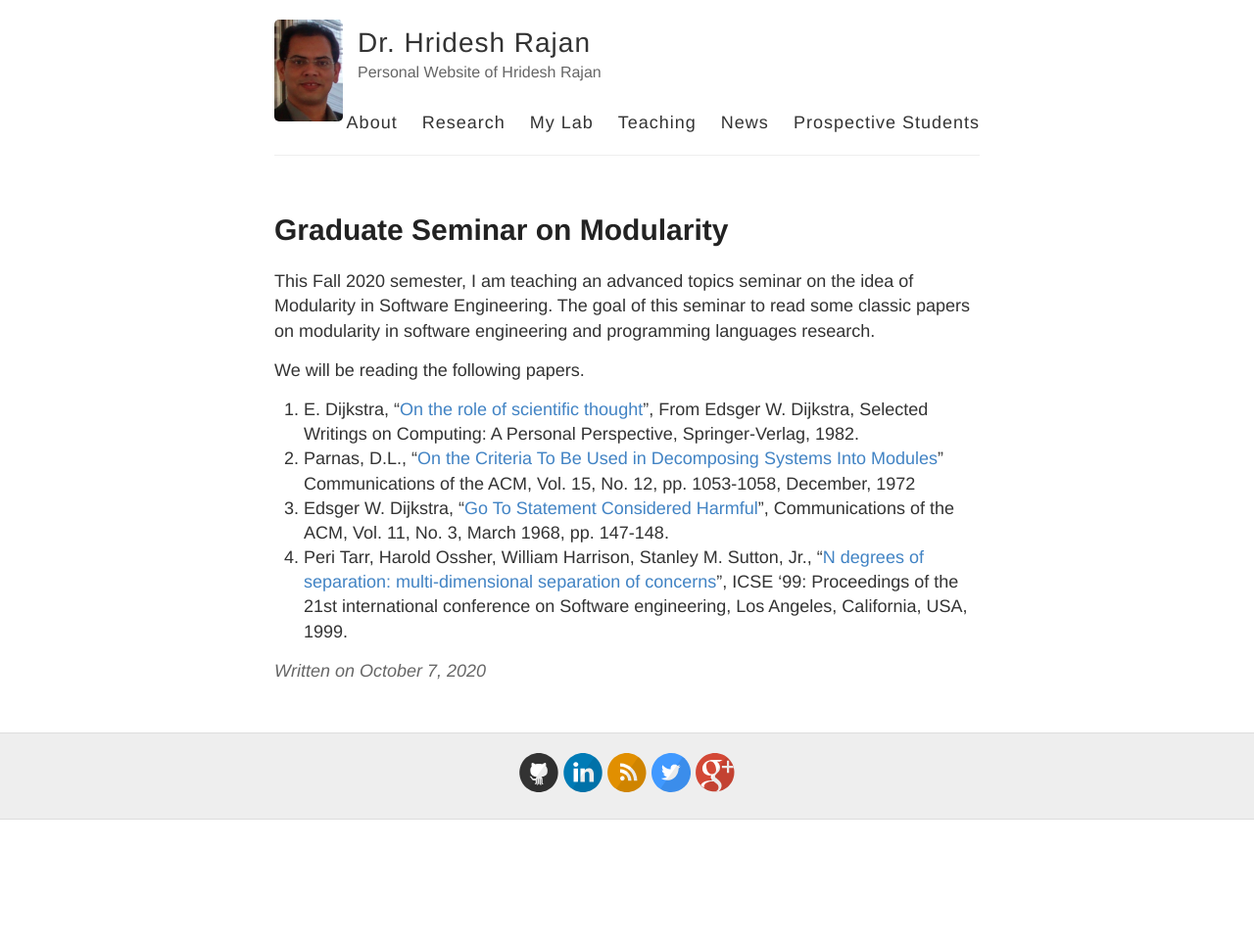
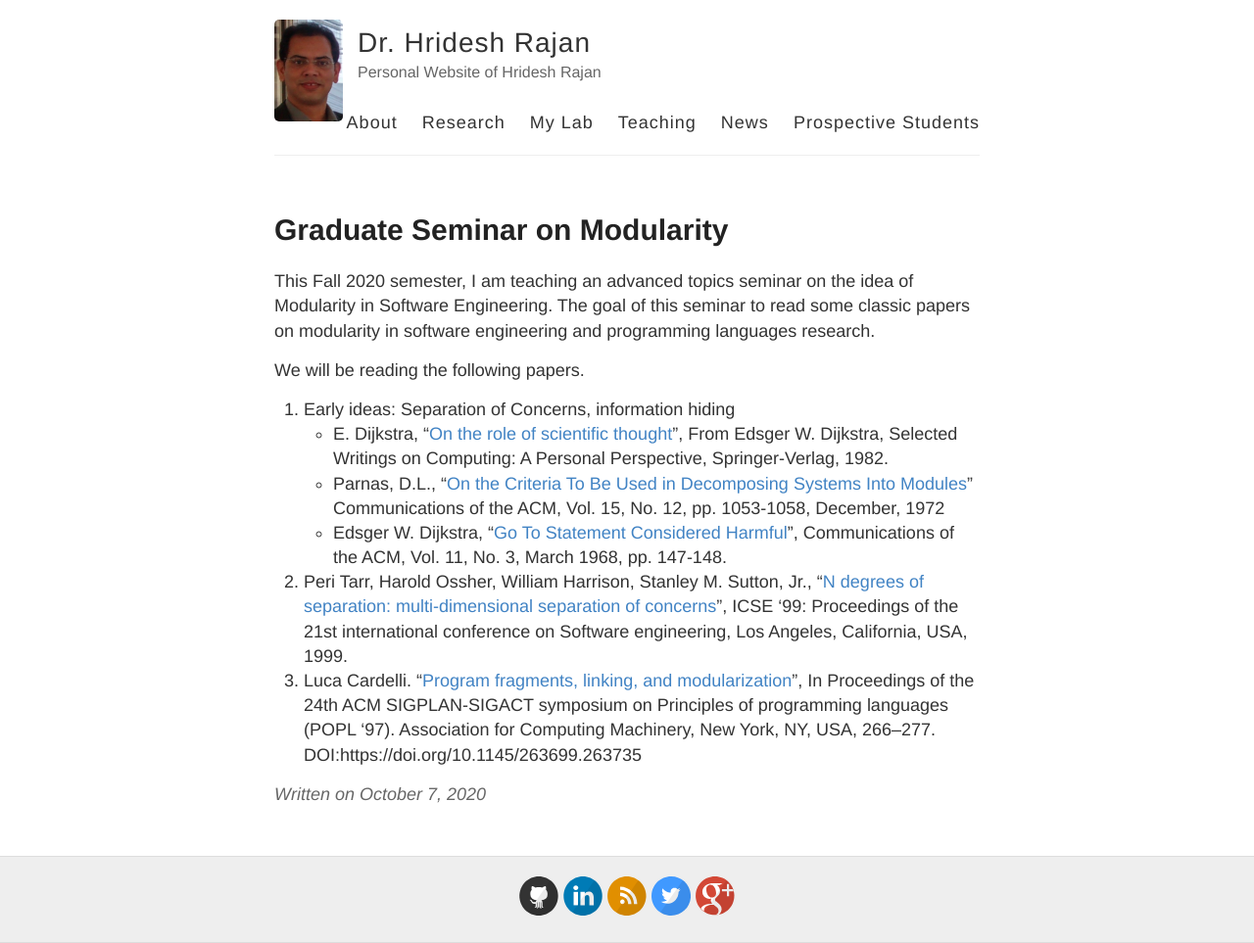
Before and after one commit to hridesh/hridesh.github.io, a Jekyll site: the page built from _posts/2020-10-07-Modularity-Seminar.md, in a window 1280 px wide. Shown: the whole page at 98% size. Built offline with Jekyll 4.4.1, drawn with Linux system fonts in a browser that asks for light colours; our own code applies the rules of GitHub Pages for plain Markdown files; before the commit the page ends 900 px from its top, so only the background shows below that.

Commit message:
adding paper to seminar

```diff
--- a/_posts/2020-10-07-Modularity-Seminar.md
+++ b/_posts/2020-10-07-Modularity-Seminar.md
@@ -10,12 +10,15 @@ software engineering and programming languages research.
 
 We will be reading the following papers.
 
-1. E. Dijkstra, "[On the role of scientific thought](https://www.cs.utexas.edu/users/EWD/transcriptions/EWD04xx/EWD447.html)",
+1. Early ideas: Separation of Concerns, information hiding
+ - E. Dijkstra, "[On the role of scientific thought](https://www.cs.utexas.edu/users/EWD/transcriptions/EWD04xx/EWD447.html)",
    From Edsger W. Dijkstra, Selected Writings on Computing: A Personal Perspective, Springer-Verlag, 1982.
-2. Parnas, D.L., "[On the Criteria To Be Used in Decomposing Systems Into Modules](https://dl.acm.org/doi/10.1145/361598.361623)"
+ - Parnas, D.L., "[On the Criteria To Be Used in Decomposing Systems Into Modules](https://dl.acm.org/doi/10.1145/361598.361623)"
    Communications of the ACM, Vol. 15, No. 12, pp. 1053-1058, December, 1972
-3. Edsger W. Dijkstra, "[Go To Statement Considered Harmful](http://www.acm.org/classics/oct95/)",
+ - Edsger W. Dijkstra, "[Go To Statement Considered Harmful](http://www.acm.org/classics/oct95/)",
    Communications of the ACM, Vol. 11, No. 3, March 1968, pp. 147-148.
-4. Peri Tarr, Harold Ossher, William Harrison, Stanley M. Sutton, Jr.,
+2. Peri Tarr, Harold Ossher, William Harrison, Stanley M. Sutton, Jr.,
    "[N degrees of separation: multi-dimensional separation of concerns](https://ieeexplore.ieee.org/document/841000)",
    ICSE '99: Proceedings of the 21st international conference on Software engineering, Los Angeles, California, USA, 1999.
+3. Luca Cardelli. "[Program fragments, linking, and modularization](http://lucacardelli.name/Papers/Linking.A4.pdf)", In Proceedings of the 24th ACM SIGPLAN-SIGACT
+   symposium on Principles of programming languages (POPL '97). Association for Computing Machinery, New York, NY, USA, 266–277. DOI:https://doi.org/10.1145/263699.263735
```
